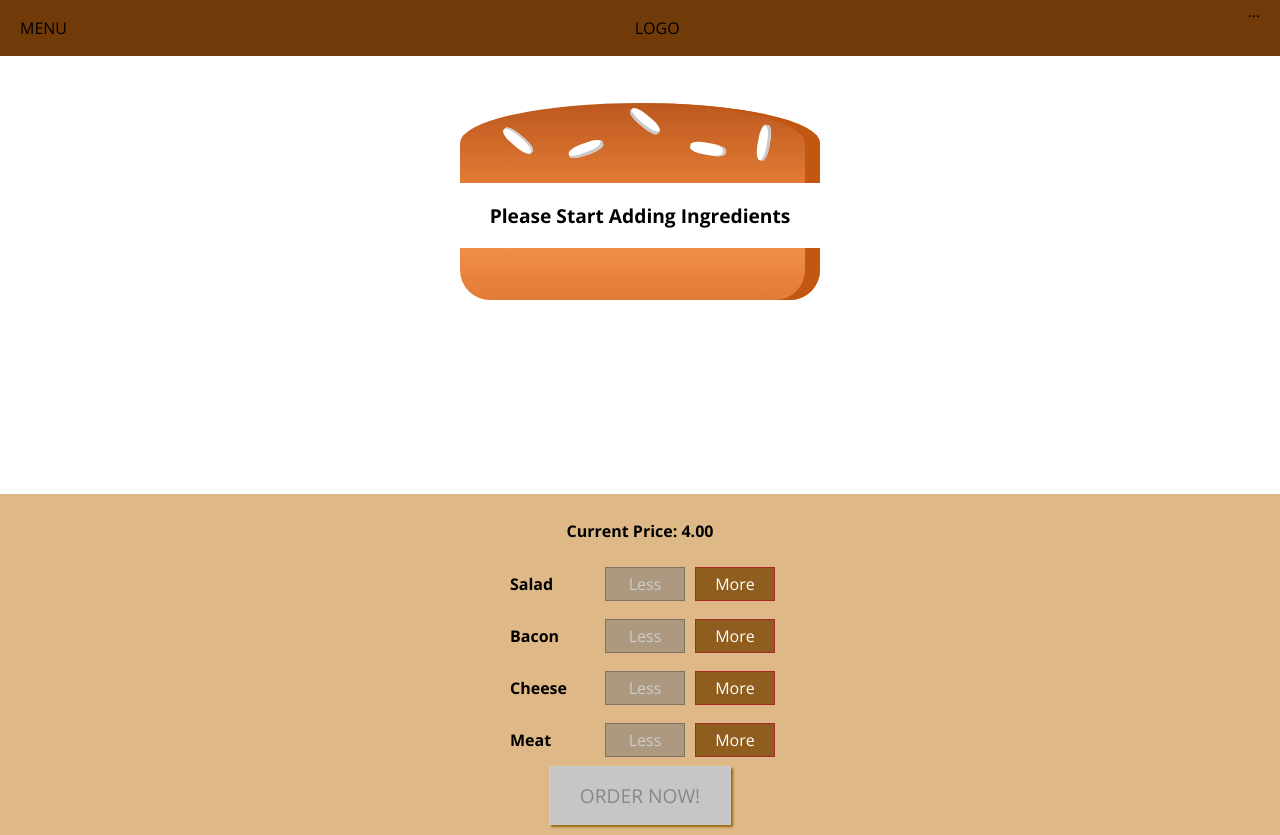
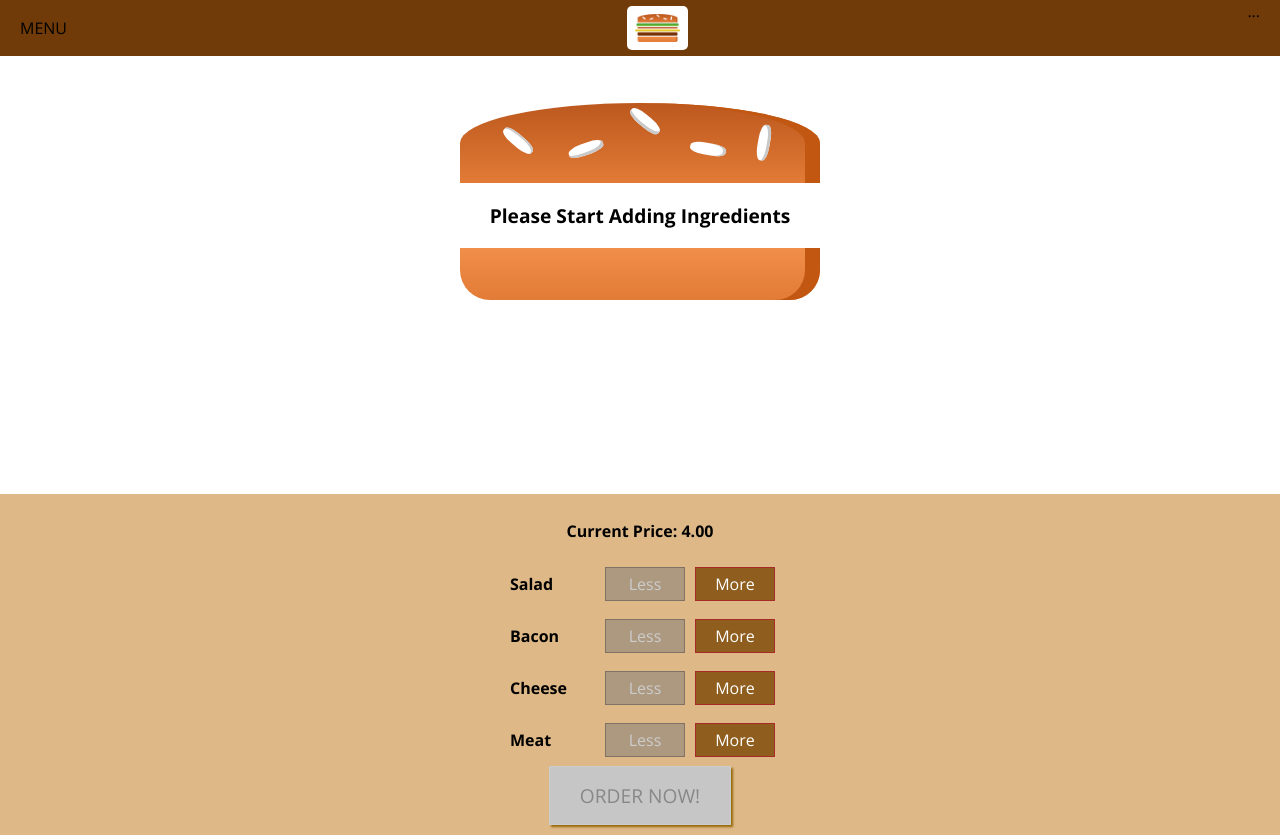
Before and after one commit to jamiebdavis/burger-builder-v2, a React (Create React App) app: page / in a window 1280 px wide. Built offline with nearby package versions, Linux system fonts and the light colour scheme.

Commit message:
added logo

```diff
--- /dev/null
+++ b/src/components/Logo/Logo.js
@@ -0,0 +1,13 @@
+import React from "react";
+import burgerLogo from "../assests/images/burger-logo.png";
+import classes from "./Logo.module.css";
+
+const Logo = props => {
+  return (
+    <div className={classes.Logo}>
+      <img src={burgerLogo} alt="MyBurger" />
+    </div>
+  );
+};
+
+export default Logo;
--- /dev/null
+++ b/src/components/Logo/Logo.module.css
@@ -0,0 +1,11 @@
+.Logo {
+  background-color: white;
+  padding: 8px;
+  height: 80%;
+  box-sizing: border-box;
+  border-radius: 5px;
+}
+
+.Logo img {
+  height: 100%;
+}
--- a/src/components/navigation/Toolbar/Toolbar.js
+++ b/src/components/navigation/Toolbar/Toolbar.js
@@ -1,10 +1,13 @@
 import React from "react";
 import classes from "./Toolbar.module.css";
+import Logo from "../../Logo/Logo";
 
 const toolbar = props => (
   <header className={classes.Toolbar}>
     <div>MENU</div>
-    <div>LOGO</div>
+
+    <Logo />
+
     <nav>...</nav>
   </header>
 );
```
Also changed, not shown: src/components/assests/images/burger-logo.png (added).
